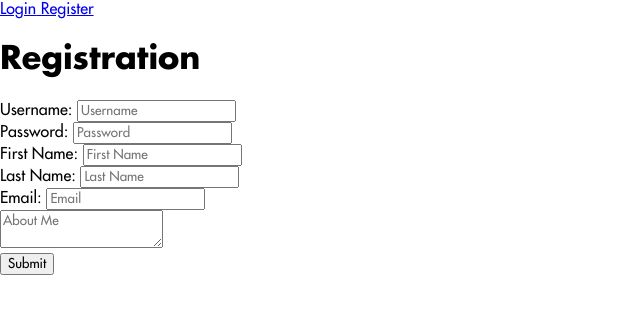
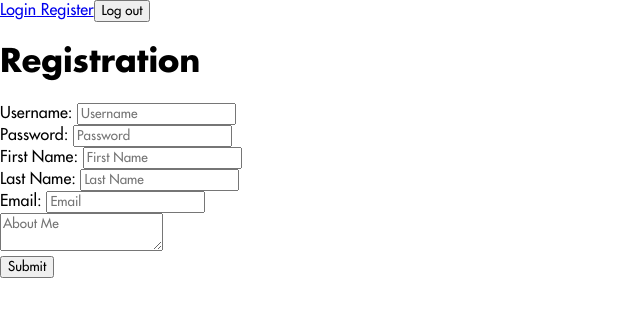
Before and after one commit to justincando/gogatotest, a React (Create React App) app: page /registration in a window 1280 px wide. Shown: the top 316 px of the page, without its empty margins (0-640 px from the left). Built offline with nearby package versions, Linux system fonts and the light colour scheme.

Commit message:
added a locsalStorage, LogoutButton

```diff
--- a/src/components/Login.js
+++ b/src/components/Login.js
@@ -45,13 +45,11 @@ function Login() {
     if (data!=0){
       window.localStorage.setItem( "userId",data);
     }
-
   }
 
-  return (
+  return window.localStorage.getItem("userId")>0 ? (console.log("You are logged in ")) :  (
     <>
       <h1>Login</h1>
-
       <form onSubmit={loginUser}>
         {/* Username Field */}
         Username:{" "}
--- a/src/components/Navbar.js
+++ b/src/components/Navbar.js
@@ -1,26 +1,14 @@
 import {Link } from "react-router-dom";
-
 export default function Navbar(){
 
-
-
-
-
-
-    return(
+    return window.localStorage.getItem("userId") >0 ? (console.log("Navbar after logging in ")): (
     <>
     <div>
 
           <Link to ="/login"> Login</Link>
           <Link to ="/registration"> Register</Link>
+          <button onClick={ ()=> window.localStorage.clear()  }> Log out </button>
 
     </div>
-
-
     </>
-
-
-
-
-
      );}
--- a/src/components/Registration.js
+++ b/src/components/Registration.js
@@ -53,6 +53,7 @@ function Registration() {
     setSuccess(true);
 
   }
+  //need to check if user is logged in. if so, navigate to user profile.
   return registerSuccess ? ( < Navigate to ="/login" />):  (
     <>
       <h1>Registration</h1>
```
